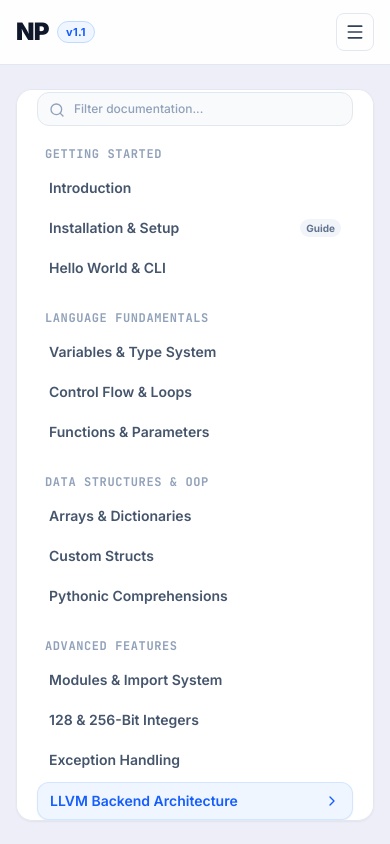
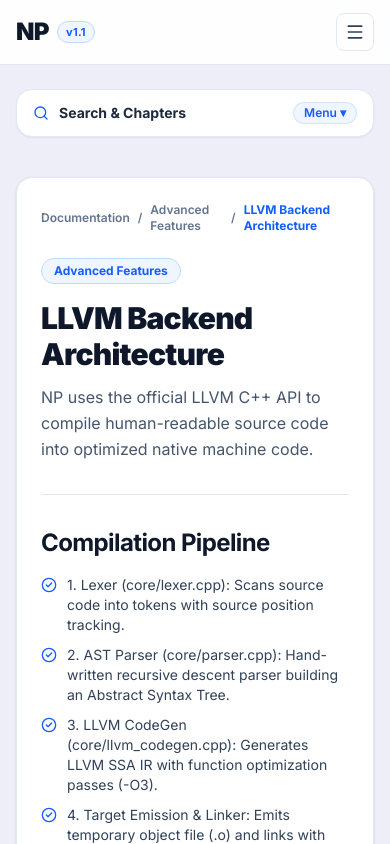
Before and after one commit to peeb01/np-docs, a Next.js app: page /docs/architecture in a window 390 px wide. Shown: the top 844 px of the page. Built offline with nearby package versions, Linux system fonts and the light colour scheme.

Commit message:
fix(mobile): hide desktop sticky sidebar on mobile and add mobile slide-over drawer

```diff
--- a/src/components/DocsSidebar.tsx
+++ b/src/components/DocsSidebar.tsx
@@ -9,6 +9,13 @@ import { Search, ChevronRight } from "lucide-react";
 export function DocsSidebar() {
   const pathname = usePathname();
   const [searchQuery, setSearchQuery] = useState("");
+
+  const [mobileDrawerOpen, setMobileDrawerOpen] = useState(false);
+
+  // Close drawer on route change
+  useEffect(() => {
+    setMobileDrawerOpen(false);
+  }, [pathname]);
 
   const filteredCategories = DOC_CATEGORIES.map((cat) => ({
     ...cat,
@@ -24,8 +31,7 @@ export function DocsSidebar() {
     }
   }, [pathname]);
 
-  return (
-    <aside className="w-full shrink-0 lg:w-72 xl:w-80 sticky top-[5.5rem] self-start">
+  const sidebarCard = (
     <div className="flex flex-col space-y-5 rounded-2xl border border-slate-200 bg-white p-5 shadow-xs max-h-[calc(100vh-7rem)] overflow-y-auto [scrollbar-width:thin] [scrollbar-color:#cbd5e1_transparent]">
       {/* Search Filter Box */}
       <div className="relative">
@@ -55,6 +61,7 @@ export function DocsSidebar() {
                   <li key={item.slug}>
                     <Link
                       href={href}
+                      onClick={() => setMobileDrawerOpen(false)}
                       data-active-nav={isActive ? "true" : undefined}
                       className={`group flex items-center justify-between rounded-xl px-3 py-2 text-sm font-semibold transition-all ${
                         isActive
@@ -83,6 +90,61 @@ export function DocsSidebar() {
         )}
       </div>
     </div>
+  );
+
+  return (
+    <>
+      {/* Mobile Drawer Trigger (Visible only on mobile/tablet < lg) */}
+      <div className="lg:hidden w-full mb-2">
+        <button
+          onClick={() => setMobileDrawerOpen(true)}
+          type="button"
+          className="flex w-full items-center justify-between rounded-2xl border border-slate-200 bg-white px-4 py-3 text-sm font-bold text-slate-800 shadow-xs hover:border-blue-400 active:scale-[0.99] transition-all"
+        >
+          <div className="flex items-center gap-2.5">
+            <Search className="h-4 w-4 text-blue-600" />
+            <span>Search & Chapters</span>
+          </div>
+          <span className="rounded-full bg-blue-50 px-2.5 py-0.5 text-xs font-semibold text-blue-600 border border-blue-200/60">
+            Menu ▾
+          </span>
+        </button>
+      </div>
+
+      {/* Mobile Drawer Off-Canvas Modal */}
+      {mobileDrawerOpen && (
+        <div className="fixed inset-0 z-50 lg:hidden flex">
+          {/* Backdrop */}
+          <div
+            onClick={() => setMobileDrawerOpen(false)}
+            className="fixed inset-0 bg-slate-900/50 backdrop-blur-xs transition-opacity"
+            aria-hidden="true"
+          />
+
+          {/* Drawer content */}
+          <div className="relative ml-0 mr-auto w-5/6 max-w-sm h-full bg-white shadow-2xl flex flex-col p-4 z-10 animate-in slide-in-from-left duration-200">
+            <div className="flex items-center justify-between pb-3 border-b border-slate-100 mb-3">
+              <span className="font-black text-lg text-slate-900">NP Documentation</span>
+              <button
+                onClick={() => setMobileDrawerOpen(false)}
+                type="button"
+                className="rounded-lg p-1.5 text-slate-500 hover:bg-slate-100 hover:text-slate-800"
+                aria-label="Close menu"
+              >
+                ✕
+              </button>
+            </div>
+            <div className="flex-1 overflow-y-auto">
+              {sidebarCard}
+            </div>
+          </div>
+        </div>
+      )}
+
+      {/* Desktop Sticky Sidebar (Visible only on lg: and up) */}
+      <aside className="hidden lg:block w-72 xl:w-80 shrink-0 sticky top-[5.5rem] self-start">
+        {sidebarCard}
       </aside>
+    </>
   );
 }
```
Lines whose indentation alone changed are shown as unchanged.
